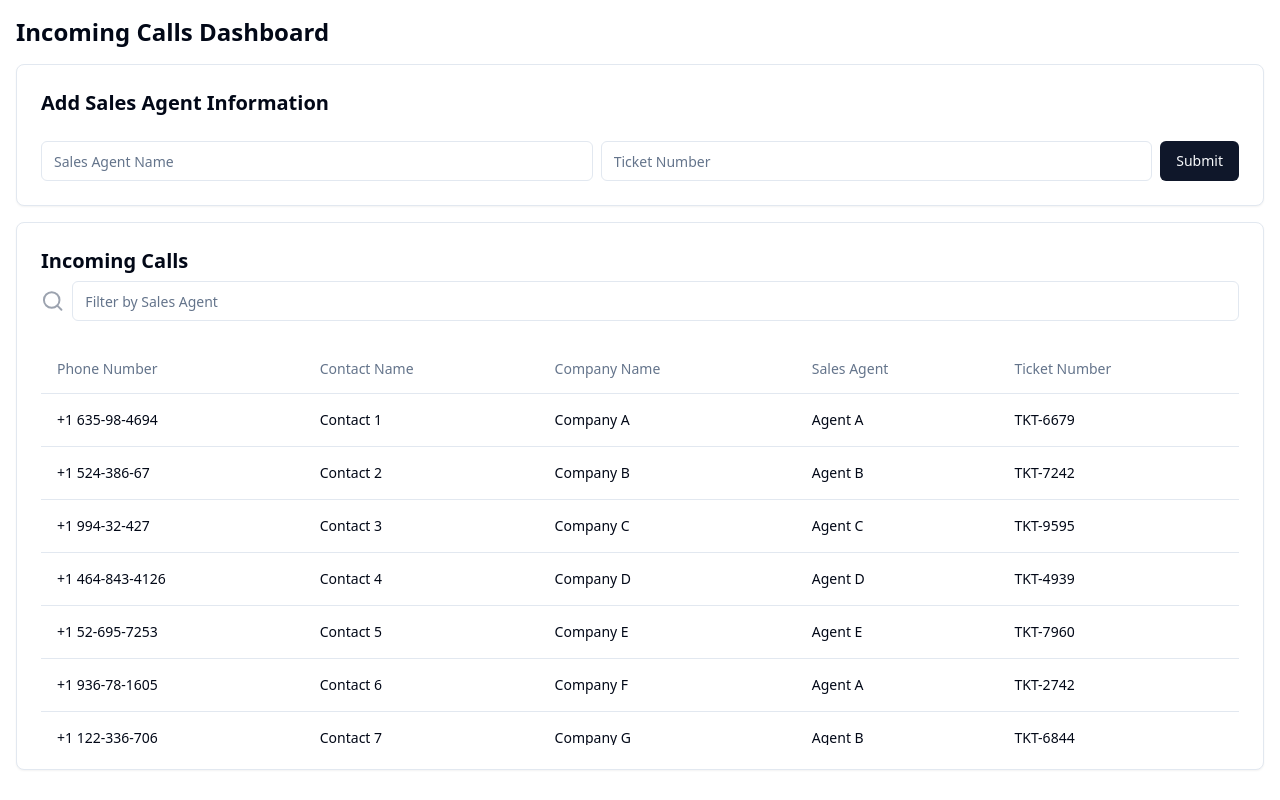
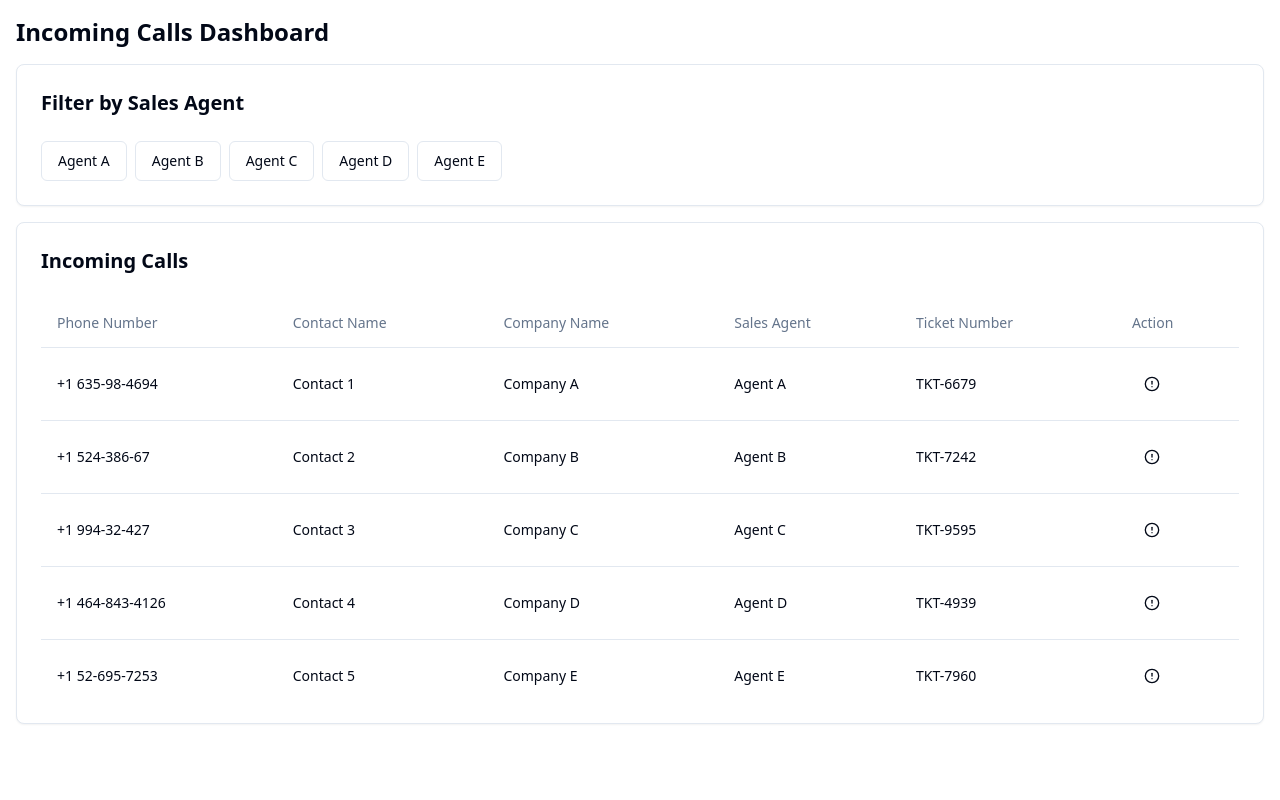
Before and after one commit to GPT-Engineer-App/call-log-magic, a React (Vite) app: page / in a window 1280 px wide. Built offline with nearby package versions, Linux system fonts and the light colour scheme.

Commit message:
GPT Engineer Update [skip gpt_engineer]

```diff
--- a/src/pages/Index.jsx
+++ b/src/pages/Index.jsx
@@ -1,20 +1,28 @@
 import React, { useState, useEffect } from 'react';
-import { Search } from 'lucide-react';
+import { AlertCircle } from 'lucide-react';
 import { Card, CardHeader, CardContent } from '@/components/ui/card';
 import { Input } from '@/components/ui/input';
 import { Button } from '@/components/ui/button';
 import { Table, TableBody, TableCell, TableHead, TableHeader, TableRow } from '@/components/ui/table';
 import { ScrollArea } from '@/components/ui/scroll-area';
+import {
+  Dialog,
+  DialogContent,
+  DialogHeader,
+  DialogTitle,
+  DialogFooter,
+} from "@/components/ui/dialog";
 
 const generateMockData = () => {
   const data = [];
+  const agents = ['Agent A', 'Agent B', 'Agent C', 'Agent D', 'Agent E'];
   for (let i = 0; i < 20; i++) {
     data.push({
       id: i + 1,
       phoneNumber: `+1 ${Math.floor(Math.random() * 1000)}-${Math.floor(Math.random() * 1000)}-${Math.floor(Math.random() * 10000)}`,
       contactName: `Contact ${i + 1}`,
       companyName: `Company ${String.fromCharCode(65 + i % 26)}`,
-      salesAgent: `Agent ${String.fromCharCode(65 + i % 5)}`,
+      salesAgent: agents[i % agents.length],
       ticketNumber: `TKT-${Math.floor(Math.random() * 10000)}`
     });
   }
@@ -24,9 +32,11 @@ const generateMockData = () => {
 const Index = () => {
   const [calls, setCalls] = useState([]);
   const [filteredCalls, setFilteredCalls] = useState([]);
+  const [filterAgent, setFilterAgent] = useState('');
+  const [isModalOpen, setIsModalOpen] = useState(false);
+  const [currentCall, setCurrentCall] = useState(null);
   const [salesAgent, setSalesAgent] = useState('');
   const [ticketNumber, setTicketNumber] = useState('');
-  const [filterAgent, setFilterAgent] = useState('');
 
   useEffect(() => {
     // In a real application, you would fetch this data from an API
@@ -36,18 +46,31 @@ const Index = () => {
   useEffect(() => {
     setFilteredCalls(
       filterAgent
-        ? calls.filter((call) => call.salesAgent.toLowerCase().includes(filterAgent.toLowerCase()))
+        ? calls.filter((call) => call.salesAgent === filterAgent)
         : calls
     );
   }, [calls, filterAgent]);
 
+  const handleActionClick = (call) => {
+    setCurrentCall(call);
+    setSalesAgent(call.salesAgent);
+    setTicketNumber(call.ticketNumber);
+    setIsModalOpen(true);
+  };
+
   const handleSubmit = (e) => {
     e.preventDefault();
     // In a real application, you would submit this data to an API
-    console.log('Submitted:', { salesAgent, ticketNumber });
-    setSalesAgent('');
-    setTicketNumber('');
+    console.log('Submitted:', { id: currentCall.id, salesAgent, ticketNumber });
+    setIsModalOpen(false);
+    // Update the call in the local state
+    const updatedCalls = calls.map(call =>
+      call.id === currentCall.id ? { ...call, salesAgent, ticketNumber } : call
+    );
+    setCalls(updatedCalls);
   };
+
+  const uniqueAgents = [...new Set(calls.map(call => call.salesAgent))];
 
   return (
     <div className="container mx-auto p-4">
@@ -55,39 +78,26 @@ const Index = () => {
 
       <Card className="mb-4">
         <CardHeader>
-          <h2 className="text-xl font-semibold">Add Sales Agent Information</h2>
+          <h2 className="text-xl font-semibold">Filter by Sales Agent</h2>
         </CardHeader>
         <CardContent>
-          <form onSubmit={handleSubmit} className="flex space-x-2">
-            <Input
-              placeholder="Sales Agent Name"
-              value={salesAgent}
-              onChange={(e) => setSalesAgent(e.target.value)}
-              className="flex-grow"
-            />
-            <Input
-              placeholder="Ticket Number"
-              value={ticketNumber}
-              onChange={(e) => setTicketNumber(e.target.value)}
-              className="flex-grow"
-            />
-            <Button type="submit">Submit</Button>
-          </form>
+          <div className="flex flex-wrap gap-2">
+            {uniqueAgents.map((agent) => (
+              <Button
+                key={agent}
+                variant={filterAgent === agent ? "default" : "outline"}
+                onClick={() => setFilterAgent(agent === filterAgent ? '' : agent)}
+              >
+                {agent}
+              </Button>
+            ))}
+          </div>
         </CardContent>
       </Card>
 
       <Card>
         <CardHeader>
           <h2 className="text-xl font-semibold">Incoming Calls</h2>
-          <div className="flex items-center space-x-2 mt-2">
-            <Search className="text-gray-400" />
-            <Input
-              placeholder="Filter by Sales Agent"
-              value={filterAgent}
-              onChange={(e) => setFilterAgent(e.target.value)}
-              className="flex-grow"
-            />
-          </div>
         </CardHeader>
         <CardContent>
           <ScrollArea className="h-[400px]">
@@ -99,6 +109,7 @@ const Index = () => {
                   <TableHead>Company Name</TableHead>
                   <TableHead>Sales Agent</TableHead>
                   <TableHead>Ticket Number</TableHead>
+                  <TableHead>Action</TableHead>
                 </TableRow>
               </TableHeader>
               <TableBody>
@@ -109,6 +120,11 @@ const Index = () => {
                     <TableCell>{call.companyName}</TableCell>
                     <TableCell>{call.salesAgent}</TableCell>
                     <TableCell>{call.ticketNumber}</TableCell>
+                    <TableCell>
+                      <Button variant="ghost" size="icon" onClick={() => handleActionClick(call)}>
+                        <AlertCircle className="h-4 w-4" />
+                      </Button>
+                    </TableCell>
                   </TableRow>
                 ))}
               </TableBody>
@@ -116,6 +132,43 @@ const Index = () => {
           </ScrollArea>
         </CardContent>
       </Card>
+
+      <Dialog open={isModalOpen} onOpenChange={setIsModalOpen}>
+        <DialogContent>
+          <DialogHeader>
+            <DialogTitle>Update Call Information</DialogTitle>
+          </DialogHeader>
+          <form onSubmit={handleSubmit}>
+            <div className="grid gap-4 py-4">
+              <div className="grid grid-cols-4 items-center gap-4">
+                <label htmlFor="salesAgent" className="text-right">
+                  Sales Agent
+                </label>
+                <Input
+                  id="salesAgent"
+                  value={salesAgent}
+                  onChange={(e) => setSalesAgent(e.target.value)}
+                  className="col-span-3"
+                />
+              </div>
+              <div className="grid grid-cols-4 items-center gap-4">
+                <label htmlFor="ticketNumber" className="text-right">
+                  Ticket Number
+                </label>
+                <Input
+                  id="ticketNumber"
+                  value={ticketNumber}
+                  onChange={(e) => setTicketNumber(e.target.value)}
+                  className="col-span-3"
+                />
+              </div>
+            </div>
+            <DialogFooter>
+              <Button type="submit">Save changes</Button>
+            </DialogFooter>
+          </form>
+        </DialogContent>
+      </Dialog>
     </div>
   );
 };
```
